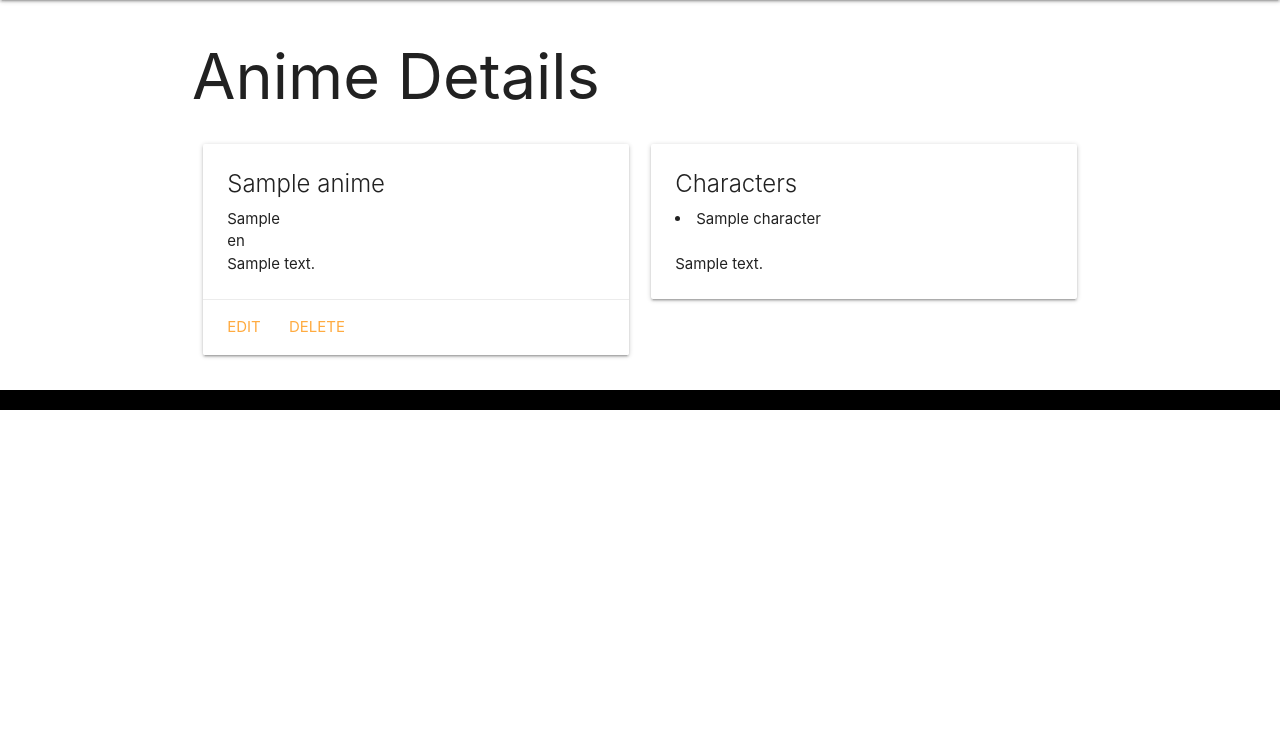
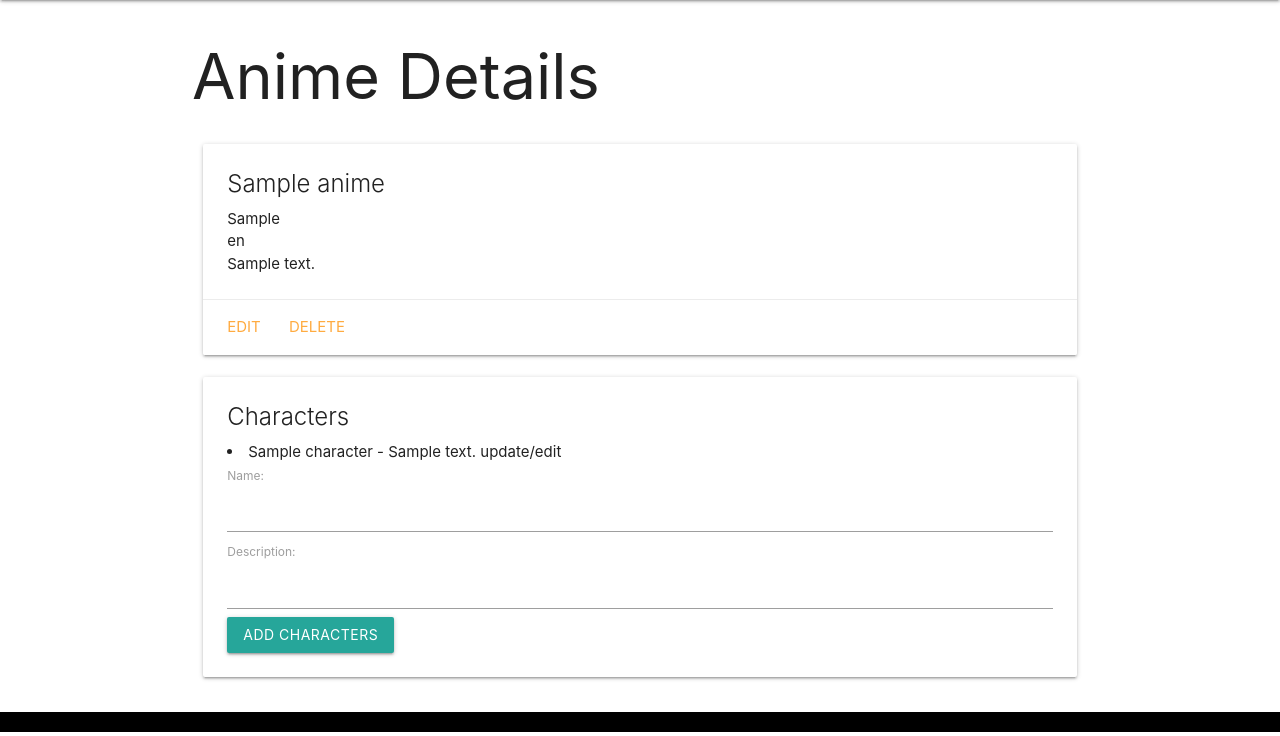
Before and after one commit to AamerShikari/anime_reviewer, a Django app: page /animes/1/ in a window 1280 px wide. Shown: the part 64-800 px from the top of the page. Run offline with Django 4.2, Linux system fonts and the light colour scheme; a user stored in the database is signed in; tables that the repository leaves empty hold one stand-in row (values such as "Sample post").

Commit message:
complete the charater

```diff
--- a/main_app/forms.py
+++ b/main_app/forms.py
@@ -0,0 +1,7 @@
+from django.forms import ModelForm
+from .models import Character
+
+class CharacterForm(ModelForm):
+  class Meta:
+    model = Character
+    fields = ['name', 'description']
--- a/main_app/models.py
+++ b/main_app/models.py
@@ -2,6 +2,7 @@ from email.mime import image
 from django.db import models
 from django.contrib.auth.models import User
 from django.urls import reverse
+
 
 # from django.urls import reverse
 # Create your models here.
@@ -21,7 +22,7 @@ class Anime(models.Model):
 
 class Character(models.Model):
 	name = models.CharField(max_length=200)
-	description = models.TextField()
+	description = models.CharField(max_length=100)
 
 	anime = models.ForeignKey(Anime, on_delete=models.CASCADE)
 
--- a/main_app/templates/animes/details.html
+++ b/main_app/templates/animes/details.html
@@ -5,7 +5,7 @@
 <h1>Anime Details</h1>
 
 <div class="row">
-    <div class="col s6">
+    <div class="col s12">
         <div class="card">
             <div class="card-content">
                 <span class="card-title">{{anime.title}}</span>
@@ -19,14 +19,21 @@
             </div>
         </div>
     </div>
-    <div class="col s6">
+</hr>
+    <div class="col s12">
         <div class="card">
             <div class="card-content">
                     <span class="card-title">Characters</span>
                     {% for character in anime.character_set.all %}
-                        <li>{{ character.name}}</li>
-                        <br>{{ character.description}}
+                        <li>{{ character.name}} - {{ character.description}}
+                            <span>update/edit</span>
+                        </li>
                     {% endfor %}
+                    <form action="{% url 'add_character' anime.id%}" method="post">
+                        {% csrf_token %}
+                        {{ character_form.as_p }}
+                        <input type="submit" class="btn" value="Add Characters">
+                    </form>
             </div>
         </div>
     </div>
--- a/main_app/urls.py
+++ b/main_app/urls.py
@@ -11,4 +11,5 @@ urlpatterns = [
 	path('accounts/signup/', views.signup, name='signup'),
 	path('animes/create/', views.AnimeCreate.as_view(), name='animes_create'),
 	path('animes/<int:pk>/update/', views.AnimeUpdate.as_view(), name='animes_update'),
+	path('animes/<int:anime_id>/add_character/', views.add_character, name='add_character')
 ]
--- a/main_app/views.py
+++ b/main_app/views.py
@@ -10,6 +10,7 @@ from django.contrib.auth.decorators import login_required
 from django.contrib.auth.mixins import LoginRequiredMixin
 from .models import Anime
 from django.views.generic.edit import CreateView, UpdateView, DeleteView
+from .forms import CharacterForm
 
 # Define the home view
 def home(request):
@@ -42,7 +43,8 @@ def animes_index(request):
 @login_required
 def animes_detail(request, anime_id):
     anime = Anime.objects.get(id=anime_id)
-    return render(request, 'animes/details.html', {'anime': anime})
+    character_form = CharacterForm()
+    return render(request, 'animes/details.html', {'anime': anime, 'character_form': character_form})
 
 
 class AnimeCreate(LoginRequiredMixin, CreateView):
@@ -59,3 +61,11 @@ class AnimeUpdate(LoginRequiredMixin, UpdateView):
 class AnimeDelete(LoginRequiredMixin, DeleteView):
   model = Anime
   success_url = '/animes/'
+
+def add_character(request, anime_id):
+  form = CharacterForm(request.POST)
+  if form.is_valid():
+    new_character = form.save(commit=False)
+    new_character.anime_id = anime_id
+    new_character.save()
+  return redirect('detail', anime_id = anime_id)
```
